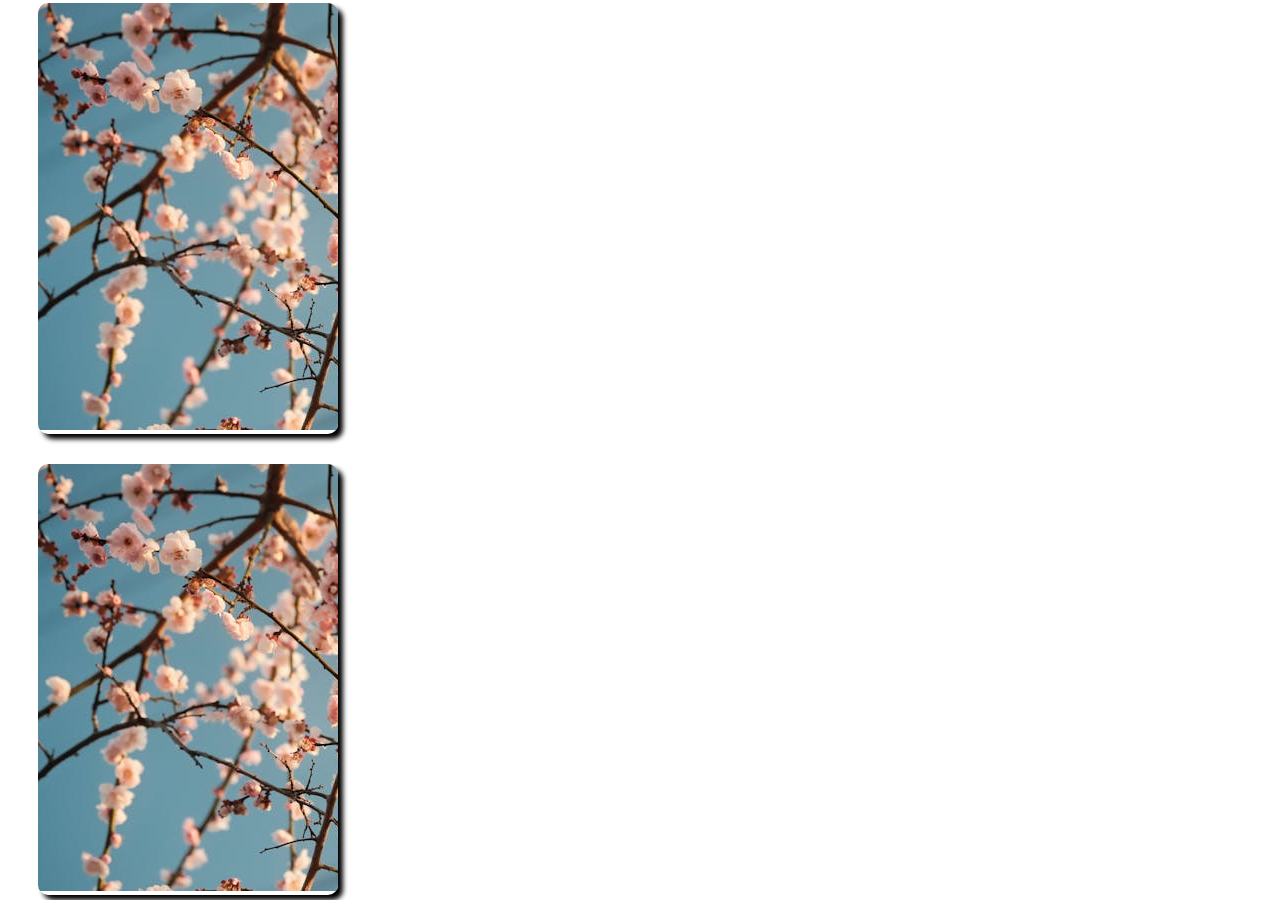
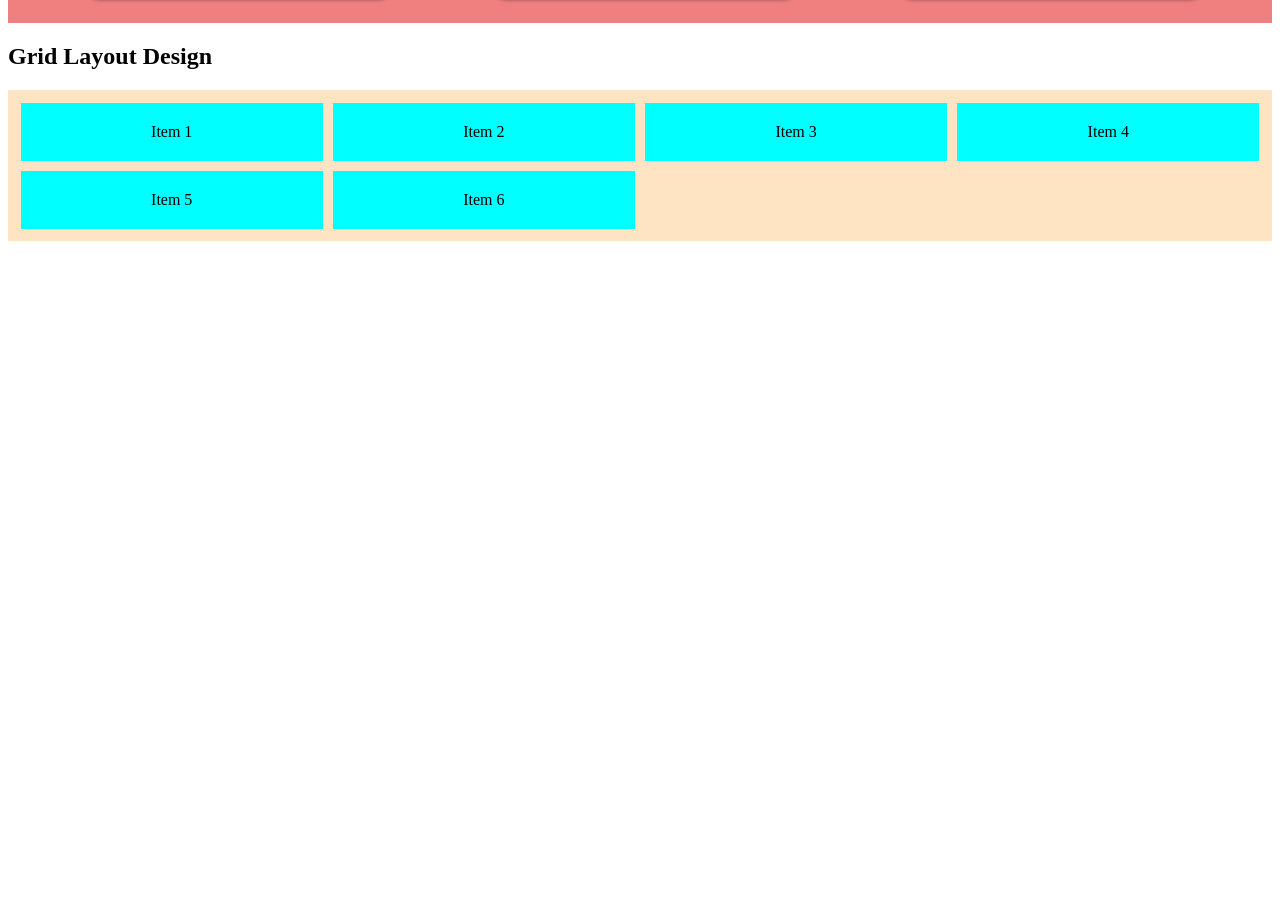
Before and after one commit to karinagsolomon/software_dev, a plain HTML site: page lab5/lab5.html in a window 1280 px wide. Shown: the part 2754-3654 px from the top of the page. After the commit the page ends 3003 px from the top, so only its background shows below. Drawn offline with Linux system fonts and the light colour scheme.

Commit message:
Update stylelab5.css

```diff
--- a/lab5/stylelab5.css
+++ b/lab5/stylelab5.css
@@ -50,10 +50,31 @@ html{scroll-behavior: smooth;}
     margin: 30px;
 }
 .card:hover{
-    transform: scale(1.2);
-    box-shadow: 10px 10px 10px greenyellow;
+    transform: scale(-.75);
+    box-shadow: 5px 5px 5px greenyellow;
 }
 .cardslide:hover{
-    transform: translateY(10px) scale(1);
+    transform: translateY(-10px) scale(1.1);
     box-shadow: 3px 3px 3px pink;
 }
+/* flex container */
+.flexcontainer{
+    background-color: lightcoral;
+    display: flex; /* to display cards in one row */
+    flex-wrap: wrap; /* to keep card size the same in different screen sizes */
+    justify-content: space-evenly; /* tells how to distribute the cards in a row */
+    align-items: flex-end; /* goes together w/ align-content to work */
+    align-content: space-between;
+}
+.gridcontainer{
+    display: grid;
+    grid-template-columns: auto auto auto auto; /* use auto for auto division and fr to choose a fraction of the row or px to display card */
+    gap: 10px;
+    background-color: bisque;
+    padding: 1%;
+}
+.item{
+    background-color: aqua;
+    text-align: center;
+    padding: 20px;
+}
```
